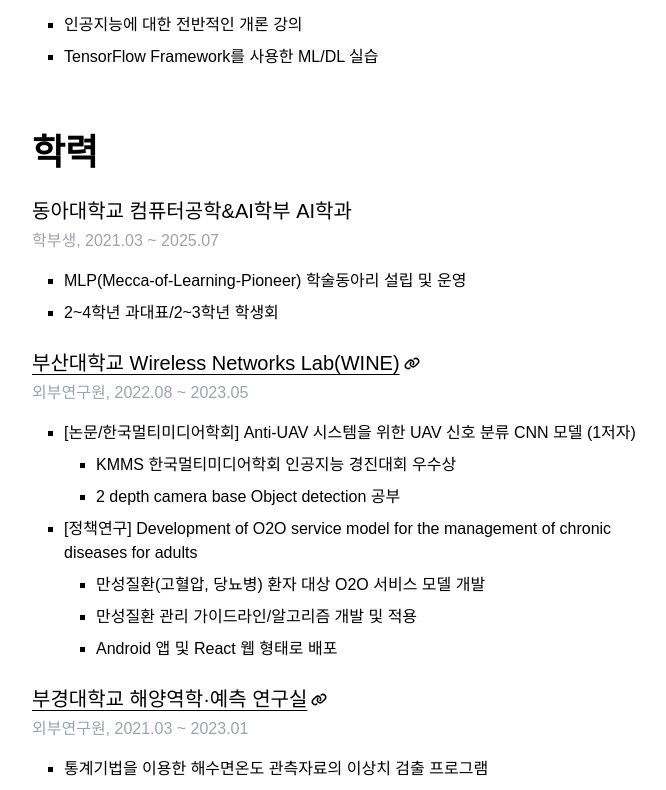
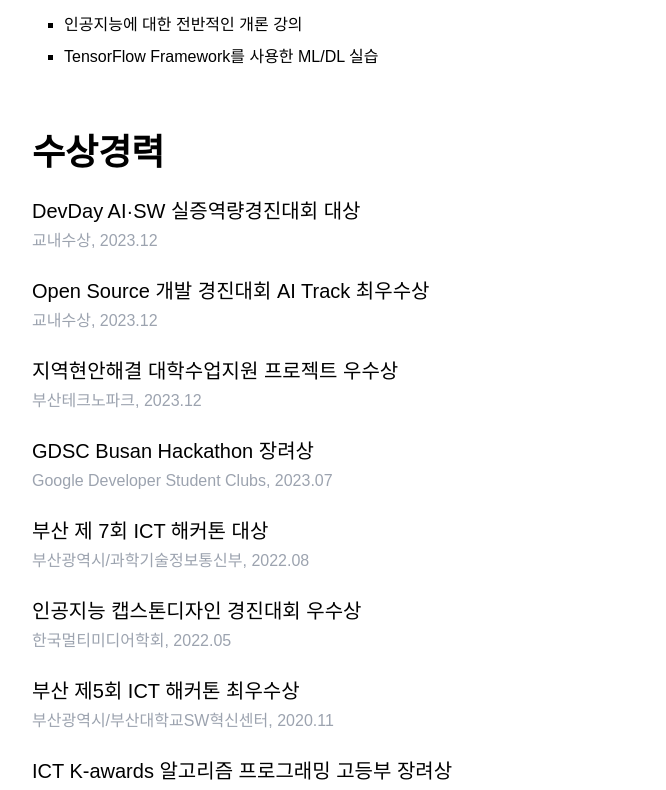
Before and after one commit to cpprhtn/about, a Next.js app: page / in a window 1280 px wide. Shown: the part 7740-8530 px from the top of the page, without its empty margins (288-954 px from the left). Built offline with nearby package versions, Linux system fonts and the light colour scheme; a web font is replaced by a local one.

Commit message:
Update page.tsx

```diff
--- a/app/page.tsx
+++ b/app/page.tsx
@@ -304,6 +304,7 @@ export default function Home() {
       <WorkSection />
       <ProjectSection />
       <ExperienceSection />
+      <AwardsSection />
       <EducationSection />
       <Footer />
     </main>
```
